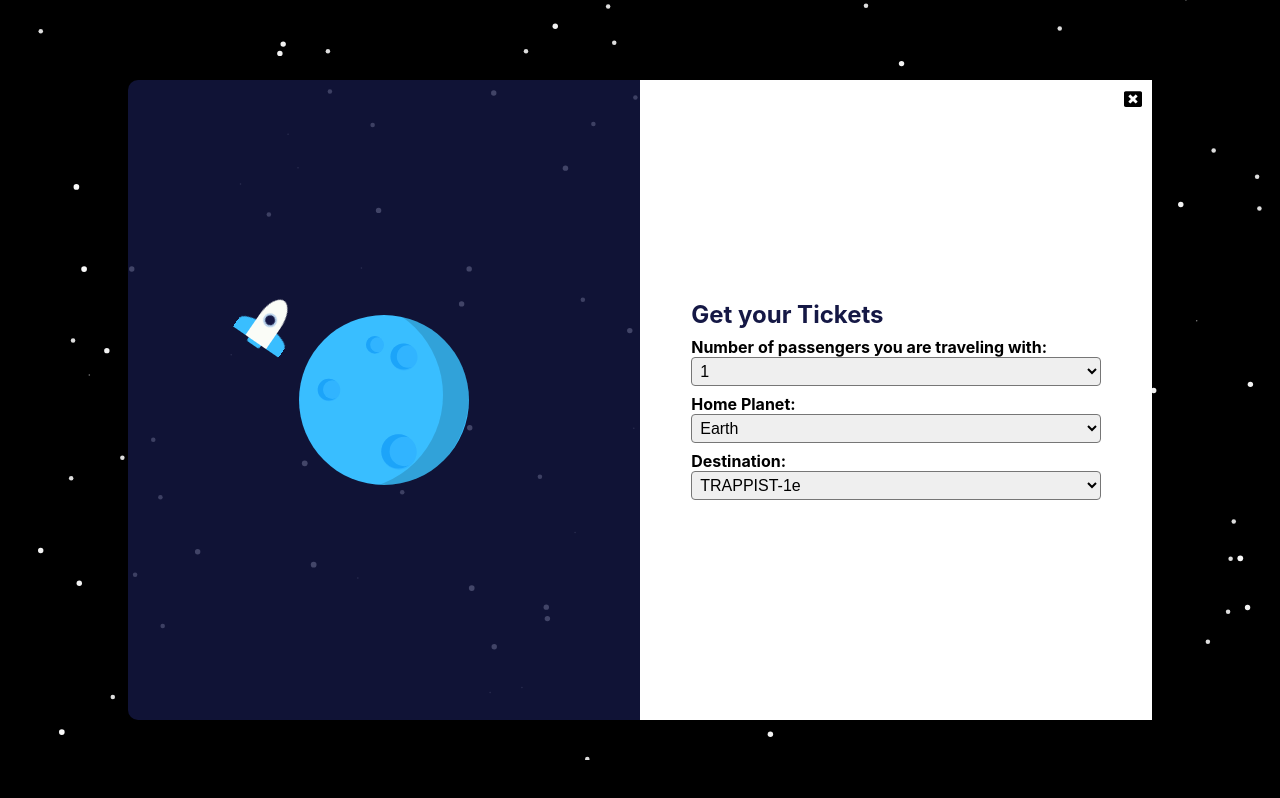
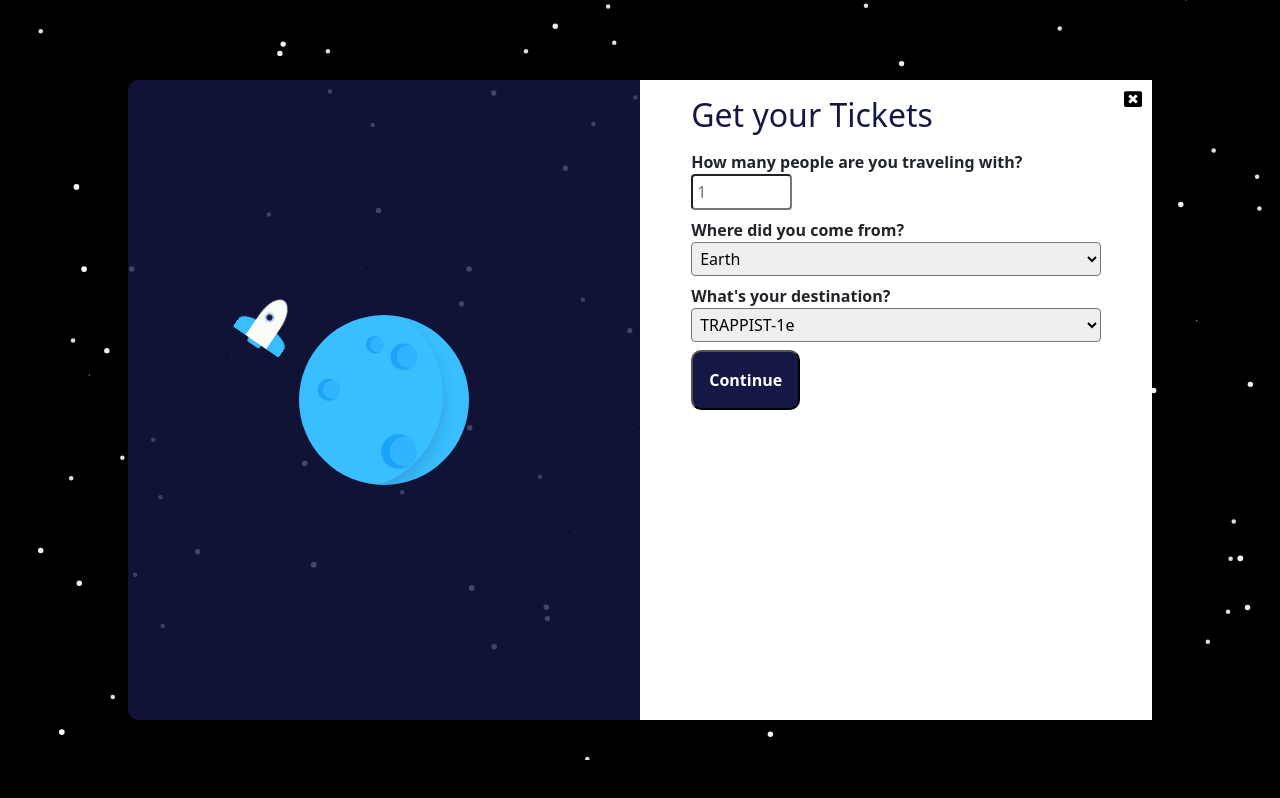
Before and after one commit to UlibarriD/ai-web-app, a React (Create React App) app: page /form in a window 1280 px wide. Built offline with nearby package versions, Linux system fonts and the light colour scheme.

Commit message:
Add extra features

```diff
--- a/package.json
+++ b/package.json
@@ -6,6 +6,8 @@
     "@testing-library/jest-dom": "^5.16.5",
     "@testing-library/react": "^13.4.0",
     "@testing-library/user-event": "^13.5.0",
+    "bootstrap": "^5.2.1",
+    "react-bootstrap": "^2.5.0",
     "react-dom": "^18.2.0",
     "react-icons": "^4.4.0",
     "react-router": "^6.4.0",
--- a/public/index.html
+++ b/public/index.html
@@ -8,7 +8,7 @@
       name="description"
       content="Spaceship Navigation"
     />
-    <link rel="icon" type="image/png" href="images/shiba.png" />
+    <link rel="icon" type="image/png" href="wink_shiba.png" />
     <!--
       manifest.json provides metadata used when your web app is installed on a
       user's mobile device or desktop. See https://developers.google.com/web/fundamentals/web-app-manifest/
--- a/src/App.jsx
+++ b/src/App.jsx
@@ -3,6 +3,7 @@ import { Route, Routes } from "react-router-dom";
 import Landing from './components/Landing';
 import Form from './components/Form'
 import Result from './components/Result'
+import Carrousel from './components/Carrousel'
 
 function App() {
   return (
@@ -10,7 +11,7 @@ function App() {
       <Routes>
         <Route path='/' element={<Landing />} />
         <Route path='/form' element={<Form />} />
-        <Route path='/result' element={<Result />}/>
+        <Route path='/result' element={<Carrousel />}/>
       </Routes>
     </div>
   );
--- a/src/components/Form.jsx
+++ b/src/components/Form.jsx
@@ -1,17 +1,30 @@
 import Particles from "./Particles";
 import { useState } from "react";
-import { FaWindowClose } from "react-icons/fa"
+import { FaWindowClose } from "react-icons/fa";
 import { Link } from "react-router-dom";
 
+function Form() {
+  const [passangerCount, setPassangerCount] = useState(1);
+  const [homePlanet, sethomePlanet] = useState("Earth");
+  const [destination, setDestination] = useState("TRAPPIST-1e");
+  const [stage, setStage] = useState(0);
 
-function Form() {
-  const [passangerCount, setPassangerCount] = useState(0);
+  const nextStage = (event) => {
+    event.preventDefault();
+    setStage(stage + 1);
+  };
+  const prevStage = (event) => {
+    event.preventDefault();
+    setStage(stage - 1);
+  };
 
   return (
     <div className="bg-particles">
       <Particles id="tsparticles" />
       <form className="form-container">
-        <Link to="/"><FaWindowClose /></Link>
+        <Link to="/">
+          <FaWindowClose />
+        </Link>
         <div className="animation">
           <div className="moon">
             <div className="crater crater-1"></div>
@@ -20,56 +33,240 @@ function Form() {
             <div className="crater crater-4"></div>
             <div className="shadow"></div>
           </div>
-          <div class="orbit">
-            <div class="rocket">
-                <div class="window"></div>
+          <div className="orbit">
+            <div className="rocket">
+              <div className="window"></div>
             </div>
           </div>
         </div>
 
+        {stage === 0 && (
+          <div className="form-content">
+            <div className="form-row">
+              <h2>Get your Tickets</h2>
+            </div>
+            <div className="form-row">
+              <div className="form-col">
+                <label htmlFor="passangerCount">
+                  How many people are you traveling with?
+                </label>
+                <input
+                  name="passangerCount"
+                  placeholder="1"
+                  id="passangerCount"
+                  type="number"
+                  min="1"
+                  max="100"
+                  onChange={(e) => setPassangerCount(e.target.value)}
+                />
+              </div>
+            </div>
+            <div className="form-row">
+              <div className="form-col">
+                <label htmlFor="homePlanet">Where did you come from?</label>
+                <select
+                  name="homePlanet"
+                  id="homePlanet"
+                  placeholder="Home Planet"
+                  onChange={(e) => sethomePlanet(e.target.value)}
+                >
+                  <option value="Earth">Earth</option>
+                  <option value="Europa">Europa</option>
+                  <option value="Mars">Mars</option>
+                </select>
+              </div>
+            </div>
+            <div className="form-row">
+              <div className="form-col">
+                <label htmlFor="destination">What's your destination?</label>
+                <select
+                  name="destination"
+                  id="destination"
+                  onChange={(e) => setDestination(e.target.value)}
+                >
+                  <option value="TRAPPIST-1e">TRAPPIST-1e</option>
+                  <option value="55 Cancri e">55 Cancri e</option>
+                  <option value="PSO J318.5-22">PSO J318.5-22</option>
+                </select>
+              </div>
+            </div>
+            <div className="form-row">
+              <button className="main-button" onClick={(e) => nextStage(e)}>
+                Continue
+              </button>
+            </div>
+          </div>
+        )}
+
+        {stage !== 0 && (
           <div className="form-content">
             <div className="form-row">
               <h2>Get your Tickets</h2>
             </div>
 
             <div className="form-row">
-            <div className="form-col">
-              <label for="passangerCount">Number of passengers you are traveling with:</label>
-              <select name="passangerCount" id="passangerCount">
-                <option value="1">1</option>
-                <option value="2">2</option>
-                <option value="3">3</option>
-                <option value="4">4</option>
+              <div className="form-row-col">
+                <label htmlFor="name"> What's your name? </label>
+                <input
+                  type="text"
+                  id="name"
+                  placeholder="Neil Amstrong"
+                  required
+                />
+              </div>
+              <div className="form-row-col">
+                <label htmlFor="cryoSleep">Will you travel in cryosleep?</label>
+                <select
+                  name="cryoSleep"
+                  id="cryoSleep"
+                  onChange={(e) => setDestination(e.target.value)}
+                >
+                  <option value="True">Yes</option>
+                  <option value="False">No</option>
                 </select>
               </div>
             </div>
 
             <div className="form-row">
-            <div className="form-col">
-              <label for="homePlanet">Home Planet:</label>
-              <select name="homePlanet" id="homePlanet">
-                <option value="1">Earth</option>
-                <option value="2">Europa</option>
-                <option value="3">Mars</option>
+              <div className="form-row-col3">
+                <label htmlFor="cabin">Choose your <br /> cabin:</label>
+                <select
+                  name="cabin"
+                  id="cabin"
+                  onChange={(e) => setDestination(e.target.value)}
+                >
+                  <option value="A">A</option>
+                  <option value="B">B</option>
+                  <option value="C">C</option>
+                  <option value="D">D</option>
+                  <option value="E">E</option>
+                  <option value="F">F</option>
+                  <option value="G">G</option>
+                </select>
+              </div>
+              <div className="form-row-col3">
+                <label htmlFor="cabinNumber">Choose your <br /> cabin number:</label>
+                <input
+                  name="cabinNumber"
+                  placeholder="1"
+                  id="cabinNumber"
+                  type="number"
+                  min="1"
+                  max="999"
+                />
+              </div>
+              <div className="form-row-col3">
+                <label htmlFor="cabinSeatPlace">Seat <br /> Place:</label>
+                <select name="cabinSeatPlace" id="cabinSeatPlace">
+                  <option value="P">P</option>
+                  <option value="S">S</option>
                 </select>
               </div>
             </div>
 
             <div className="form-row">
-            <div className="form-col">
-              <label for="passangerCount">Destination:</label>
-              <select name="passangerCount" id="passangerCount">
-                <option value="1">TRAPPIST-1e</option>
-                <option value="2">55 Cancri e</option>
-                <option value="3">PSO J318.5-22</option>
+              <div className="form-row-col">
+                <label htmlFor="age">How old are you? (years)</label>
+                <input
+                  name="age"
+                  placeholder="1"
+                  id="age"
+                  type="number"
+                  min="1"
+                  max="9999"
+                />
+              </div>
+              <div className="form-row-col">
+                <label htmlFor="vip">Will you travel in VIP?</label>
+                <select
+                  name="vip"
+                  id="vip"
+                >
+                  <option value="True">Yes</option>
+                  <option value="False">No</option>
                 </select>
               </div>
             </div>
 
+            <div className="form-row">
+              <div className="form-row-col">
+                <label htmlFor="roomService">Estimation of expenses in room service?</label>
+                <input
+                  name="roomService"
+                  placeholder="1"
+                  id="roomService"
+                  type="number"
+                  min="1"
+                  max="9999"
+                />
               </div>
+
+              <div className="form-row-col">
+                <label htmlFor="foodCourt">Estimation of expenses in food court?</label>
+                <input
+                  name="foodCourt"
+                  placeholder="1"
+                  id="foodCourt"
+                  type="number"
+                  min="1"
+                  max="9999"
+                />
+              </div>
+            </div>
+
+            <div className="form-row">
+              <div className="form-row-col">
+                <label htmlFor="shopping">Estimation of expenses in shopping?</label>
+                <input
+                  name="shopping"
+                  placeholder="1"
+                  id="shopping"
+                  type="number"
+                  min="1"
+                  max="9999"
+                />
+              </div>
+
+              <div className="form-row-col">
+                <label htmlFor="spa">Estimation of expenses in spa?</label>
+                <input
+                  name="spa"
+                  placeholder="1"
+                  id="spa"
+                  type="number"
+                  min="1"
+                  max="9999"
+                />
+              </div>
+            </div>
+
+            <div className="form-row">
+              <div className="form-row-col">
+                <label htmlFor="VRDeck">Estimation of expenses in VR deck?</label>
+                <input
+                    name="spa"
+                    placeholder="1"
+                    id="spa"
+                    type="number"
+                    min="1"
+                    max="9999"
+                  />
+              </div>
+            </div>
+
+            <div className="form-row">
+              <button className="main-button" onClick={(e) => prevStage(e)}>
+                Back
+              </button>
+              <button className="main-button" onClick={(e) => nextStage(e)}>
+                Continue
+              </button>
+            </div>
+          </div>
+        )}
       </form>
     </div>
-  )
+  );
 }
 
-export default Form
+export default Form;
--- a/src/components/Landing.jsx
+++ b/src/components/Landing.jsx
@@ -9,14 +9,14 @@ function Landing() {
           <Particles id="tsparticles" />
           <div className="landing-content">
             <div className='landing-shiba'>
-              <img src={require('../images/shiba.png')} />
+              <img src={require('../images/shiba.png')} alt="shiba"/>
             </div>
             <div className='landing-info'>
               <div className="form-row">
                 <h3>Welcome to the space trip to the new canine planet, where only the most handsome and intelligent humans can enter,</h3>
               </div>
               <h4>would you like to come? </h4>
-              <Link to="form">Let's Get your Tickets!</Link>
+              <Link to="form" className="main-button">Let's Get your Tickets!</Link>
             </div>
           </div>
         </div>
--- a/src/styles/Form.css
+++ b/src/styles/Form.css
@@ -1,4 +1,4 @@
-.bg-particles{
+.bg-particles {
   min-height: 100vh;
   background-color: #000;
   position: relative;
@@ -6,7 +6,7 @@
 .bg-particles #tsparticles canvas {
   min-height: 95vh !important;
 }
-.bg-particles .form-container{
+.bg-particles .form-container {
   position: absolute;
   top: 50%;
   left: 50%;
@@ -35,9 +35,10 @@
   width: 50%;
   display: flex;
   flex-direction: column;
-  justify-content: center;
+  padding: 16px 0;
   align-items: center;
   gap: 8px;
+  overflow-y: auto;
 }
 .form-row {
   width: 80%;
@@ -49,6 +50,11 @@
   flex-direction: column;
   width: 50%;
 }
+.form-row-col3 {
+  display: flex;
+  flex-direction: column;
+  width: 33%;
+}
 .form-col {
   display: flex;
   flex-direction: column;
@@ -57,6 +63,11 @@
 }
 select {
   width: 100%;
+  padding: 4px;
+  font-size: 16px;
+  border-radius: 4px;
+}
+input{
   padding: 4px;
   font-size: 16px;
   border-radius: 4px;
@@ -72,7 +83,7 @@ label {
   height: 100%;
   position: relative;
 }
-.moon{
+.moon {
   background-color: #39beff;
   height: 170px;
   width: 170px;
@@ -85,14 +96,14 @@ label {
   bottom: 0;
   overflow: hidden;
 }
-.crater{
+.crater {
   background-color: #31b4ff;
   height: 30px;
   width: 30px;
   border-radius: 50%;
   position: relative;
 }
-.crater:before{
+.crater:before {
   content: "";
   position: absolute;
   height: 25px;
@@ -102,36 +113,36 @@ label {
   top: 2px;
   left: 7px;
 }
-.crater-1{
+.crater-1 {
   top: 27px;
   left: 90px;
   transform: scale(0.9);
 }
-.crater-2{
+.crater-2 {
   bottom: 15px;
   left: 61px;
   transform: scale(0.6);
 }
-.crater-3{
+.crater-3 {
   left: 15px;
   transform: scale(0.75);
 }
-.crater-4{
+.crater-4 {
   left: 85px;
   top: 32px;
   transform: scale(1.18);
 }
-.shadow{
+.shadow {
   height: 190px;
   width: 190px;
-  box-shadow: 21px 0 0 5px rgba(0,0,0,0.15);
+  box-shadow: 21px 0 0 5px rgba(0, 0, 0, 0.15);
   border-radius: 50%;
   position: relative;
   bottom: 135.5px;
   right: 46px;
 }
 
-.orbit{
+.orbit {
   height: 280px;
   width: 280px;
   border-radius: 50%;
@@ -143,12 +154,12 @@ label {
   bottom: 0;
   animation: spin 5s infinite linear;
 }
-@keyframes spin{
-  100%{
-      transform: rotate(360deg);
+@keyframes spin {
+  100% {
+    transform: rotate(360deg);
   }
 }
-.rocket{
+.rocket {
   background-color: #fafcf7;
   height: 50px;
   width: 25px;
@@ -157,7 +168,7 @@ label {
   left: -11px;
   top: 115px;
 }
-.rocket:before{
+.rocket:before {
   position: absolute;
   content: "";
   background-color: #39beff;
@@ -168,7 +179,7 @@ label {
   right: -15px;
   bottom: 0;
 }
-.rocket:after{
+.rocket:after {
   position: absolute;
   content: "";
   background-color: #39beff;
@@ -178,7 +189,7 @@ label {
   bottom: -4px;
   left: 4.3px;
 }
-.window{
+.window {
   height: 10px;
   width: 10px;
   background-color: #151845;
--- a/src/styles/Landing.css
+++ b/src/styles/Landing.css
@@ -6,7 +6,7 @@
 .landing #tsparticles canvas {
   min-height: 95vh !important;
 }
-.landing .landing-content{
+.landing-content{
   position: absolute;
   top: 50%;
   left: 50%;
@@ -18,21 +18,21 @@
   border-radius: 10px;
 }
 
-.landing-content a{
+.main-button{
   text-decoration: none;
   font-weight: bold;
-  font-size: 20px;
-  padding: 24px;
+  font-size: 16px;
+  padding: 16px;
   color: #fff;
   background-color: #151845;
-  max-width: 225px;
   border-radius: 10px;
   display: flex;
   justify-content: center;
   align-items: center;
+  cursor: pointer;
 }
-.landing-content a:hover{
-  background-color: #111539;
+.main-button:hover{
+  background-color: #19425f;
 }
 
 .landing-shiba{
--- a/src/styles/style.css
+++ b/src/styles/style.css
@@ -1,2 +1,3 @@
 @import url('./Landing.css');
 @import url('./Form.css');
+@import url('./Result.css');
```
Also changed, not shown: src/components/Carrousel.jsx (added, +24 -0 lines), src/components/Result.jsx (+41 -5 lines), src/styles/Result.css (added, +35 -0 lines), public/manifest.json, public/shiba.png (deleted), 1 other file (tests, documents, lock files or other folders). Lines whose indentation alone changed are shown as unchanged.
